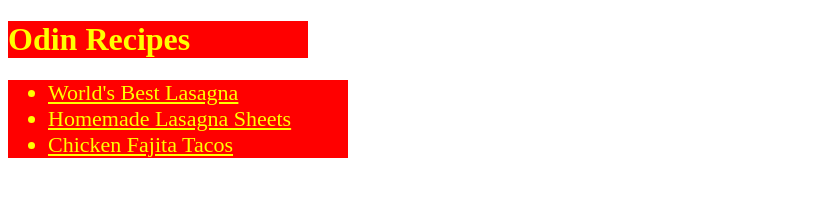
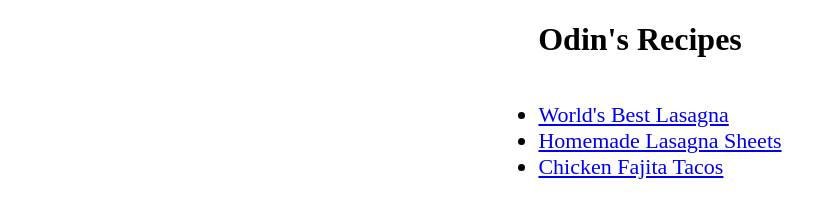
Before and after one commit to mrrayoon/odin_recipes, a plain HTML site: page index.html in a window 1280 px wide. Shown: the whole page, without its empty margins (0-837 px from the left). Drawn offline with Linux system fonts and the light colour scheme.

Commit message:
Center text in index.html

```diff
--- a/index.html
+++ b/index.html
@@ -3,18 +3,20 @@
 <html lang="en">
   <head>
     <meta charset="UTF-8">
-    <title>Odin Recipes</title>
+    <title>Odin's Recipes</title>
     <link rel="stylesheet" href="style.css">
   </head>
 
   <body>
-    <h1 class="main-header">Odin Recipes</h1>
+    <h1 class="main-header">Odin's Recipes</h1>
 
-    <ul class="recipe-list">
-      <li><a href="./recipes/lasagna.html">World's Best Lasagna</a></li>
-      <li><a href="./recipes/homemade-lasagna-sheets.html">Homemade Lasagna Sheets</a></li>
-      <li><a href="./recipes/chicken-fajita_tacos.html">Chicken Fajita Tacos</a></li>
-    </ul>
+    <div class="recipe-list">
+      <ul class="recipe-ul">
+        <li><a href="./recipes/lasagna.html">World's Best Lasagna</a></li>
+        <li><a href="./recipes/homemade-lasagna-sheets.html">Homemade Lasagna Sheets</a></li>
+        <li><a href="./recipes/chicken-fajita_tacos.html">Chicken Fajita Tacos</a></li>
+      </ul>
+    </div>
 
   </body>
 </html>
--- a/style.css
+++ b/style.css
@@ -1,17 +1,19 @@
 .main-header {
-  width: 300px;
   height: auto;
-  background-color: red;
-  color: yellow;
+  text-align: center;
 }
 
-.recipe-list {
-  width: 300px;
-  background-color: red;
-  color: yellow;
+div.recipe-list {
+  /* width: 300px; */
   font-size: 22px;
+  text-align: center;
+}
+
+ul.recipe-ul {
+  display: inline-block;
+  text-align: left;
 }
 
 a:link, a:visited {
-  color: yellow;
+  /* color: yellow; */
 }
```
